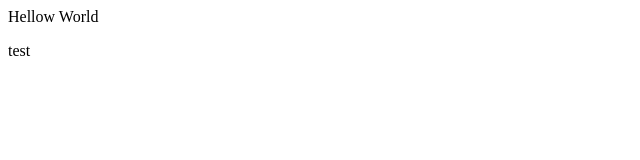
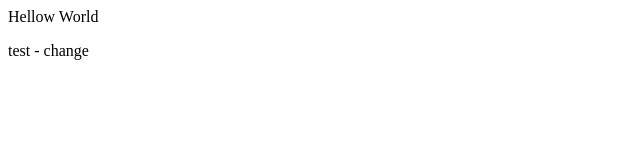
Before and after one commit to hellomansu/git-demo, a plain HTML site: page web/index.html in a window 1280 px wide. Shown: the full height of the page, 0-640 px from the left. Drawn offline with Linux system fonts and the light colour scheme.

Commit message:
updating index status

```diff
--- a/web/index.html
+++ b/web/index.html
@@ -3,6 +3,6 @@
 </head>
 <body>
 	<p> Hellow World</p>
-	<p>test</p>
+	<p>test - change</p>
 </body>
 </html>
```
